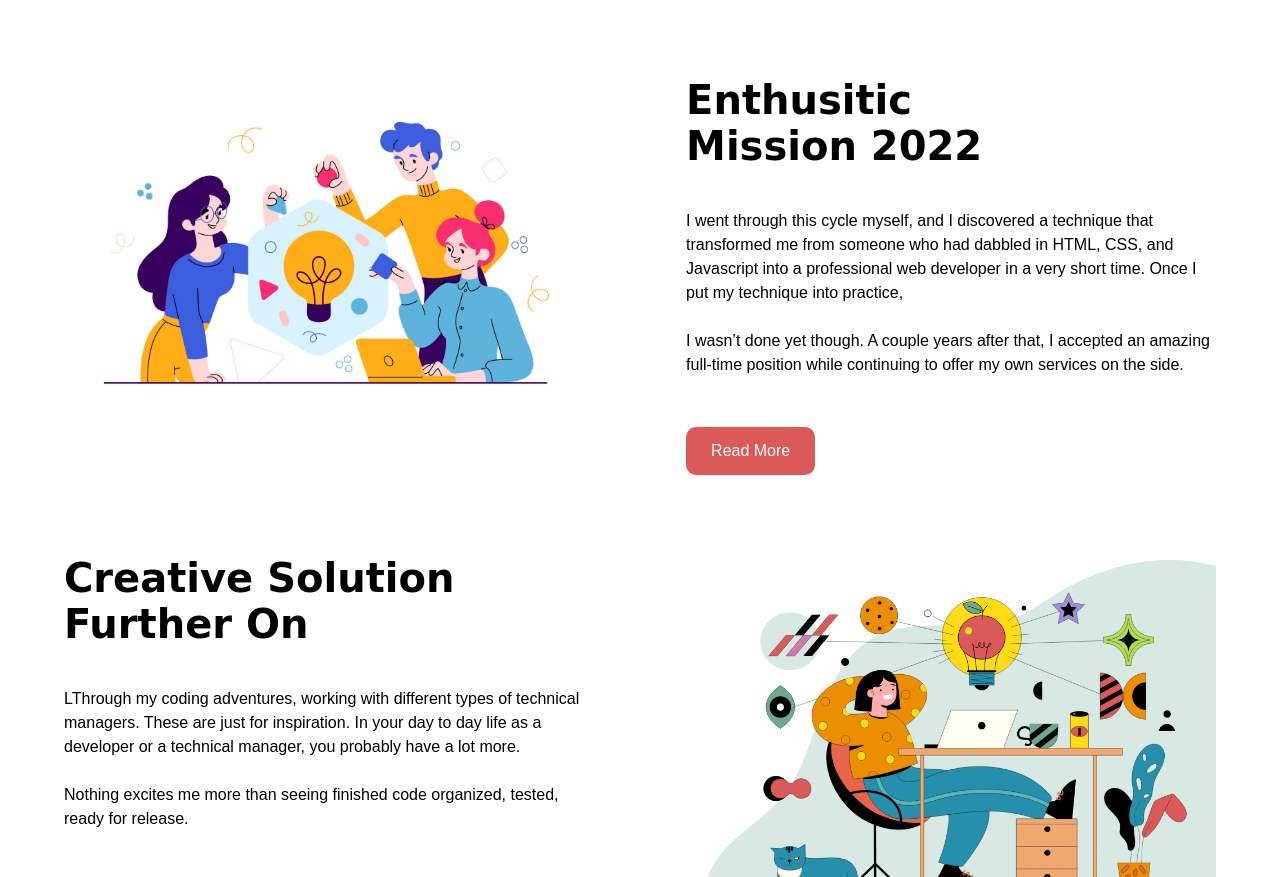
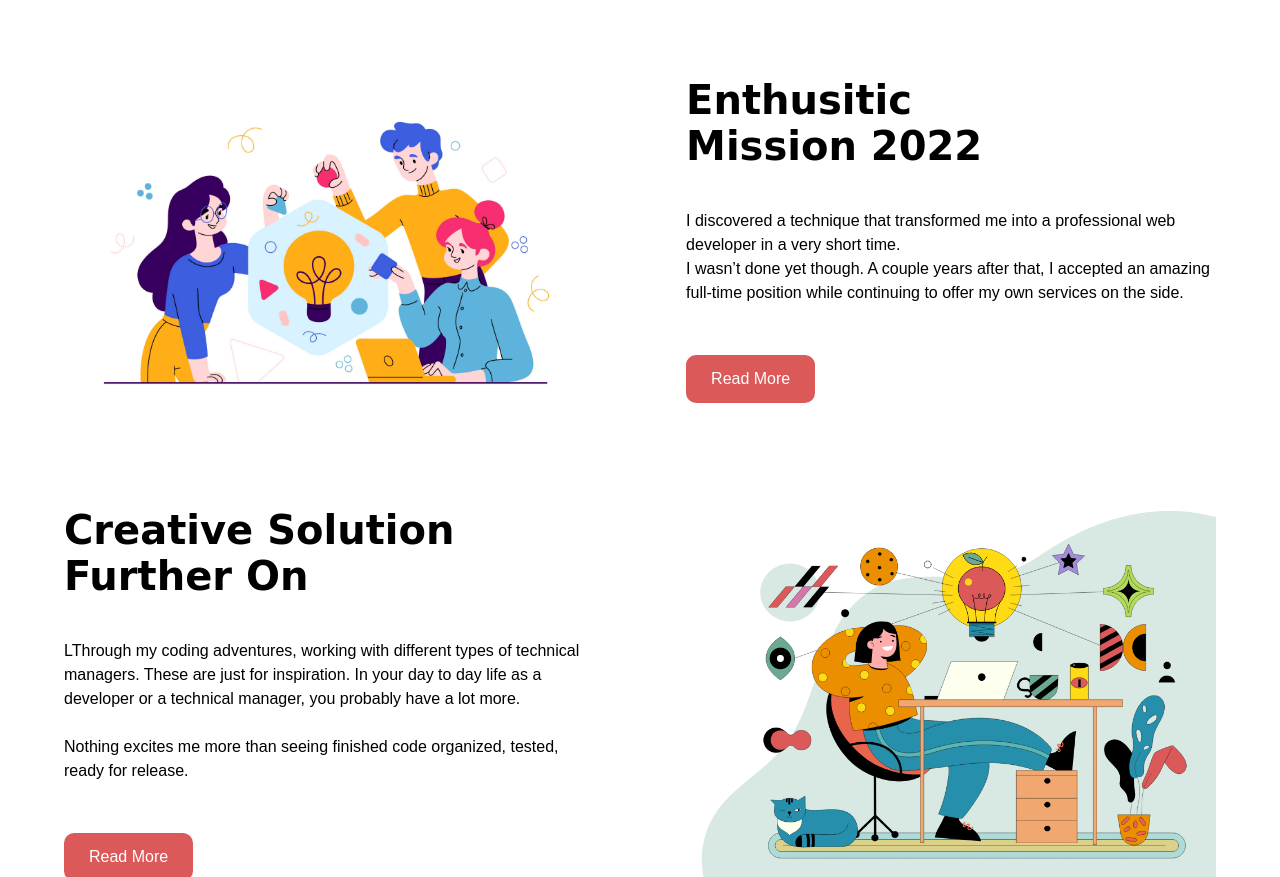
Before and after one commit to devabrahman/portfoio-website, a plain HTML site: page index.html in a window 1280 px wide. Shown: the part 1162-2039 px from the top of the page. Drawn offline with Linux system fonts and the light colour scheme.

```diff
--- a/index.html
+++ b/index.html
@@ -68,10 +68,8 @@
         <h1 class="section_title">Enthusitic
             <br>Mission 2022
         </h1>
-        <p>I went through this cycle myself, and I discovered a technique that transformed me from someone who had
-            dabbled in HTML, CSS, and Javascript into a professional web developer in a very short time. Once I put my
-            technique into practice,
-            <br><br>
+        <p>I discovered a technique that transformed me into a professional web developer in a very short time.
+            <br>
             I wasn’t done yet though. A couple years after that, I accepted an amazing full-time position while
             continuing to offer my own services on the side.
         </p>
--- a/style.css
+++ b/style.css
@@ -97,6 +97,7 @@
 
 .develper_thinking_img {
   max-width: 50%;
+  align-self: center;
 }
 .develper_thinking_img img {
   width: 90%;
```
